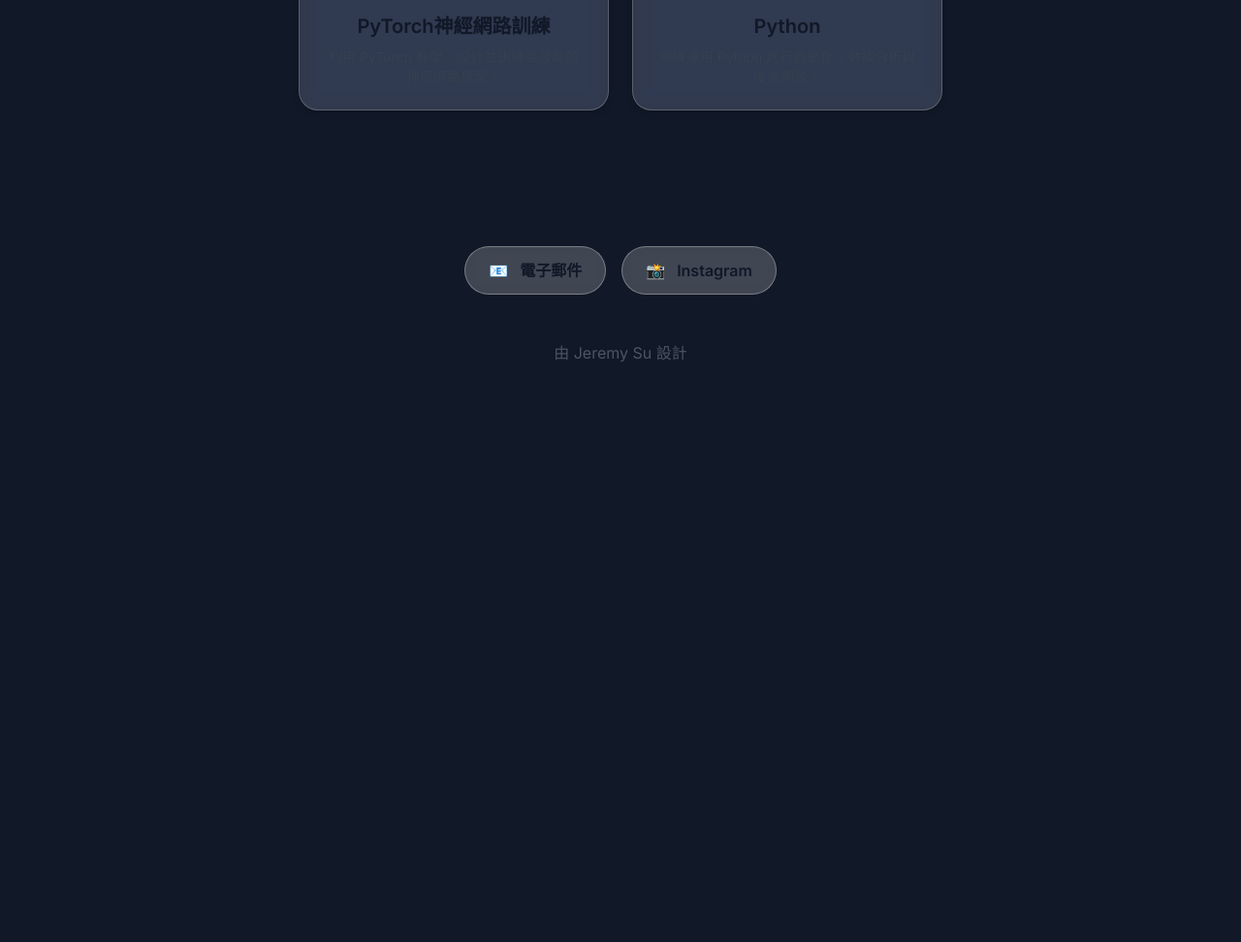
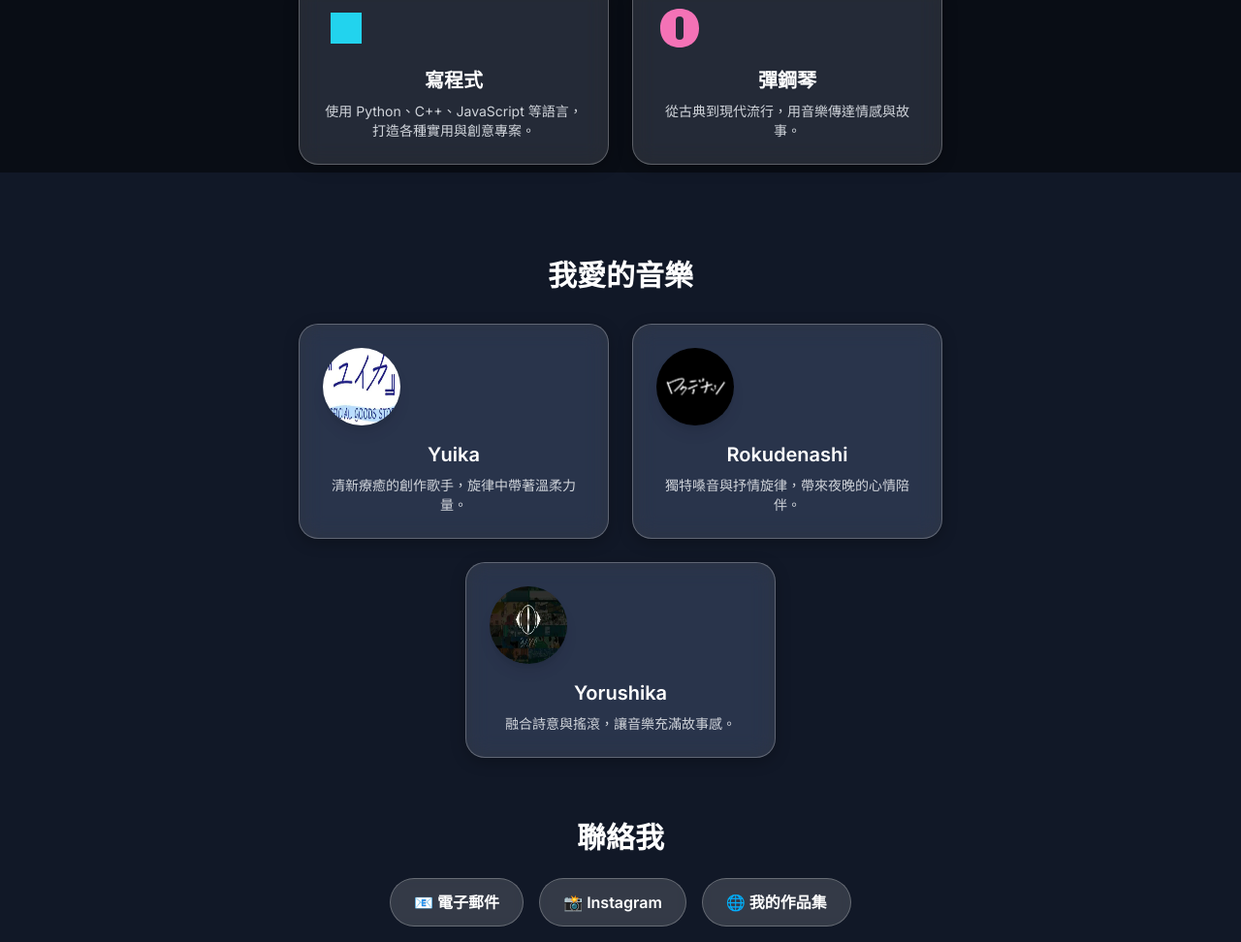
Before and after one commit to JeremySu0818/jeremysu0818.github.io, a plain HTML site: page index.html in a window 1280 px wide. Shown: the part 622-1594 px from the top of the page at 97% size. Before the commit the page ends 1094 px from the top, so only its background shows below. Drawn offline with nearby package versions, Linux system fonts and the light colour scheme.

Commit message:
修改內容(新增音樂專區、修改專長)

```diff
--- a/index.html
+++ b/index.html
@@ -23,81 +23,72 @@
             color: #1A202C;
         }
 
+        .overlay {
+            background: rgba(0, 0, 0, 0.45);
+            position: fixed;
+            inset: 0;
+            z-index: -1;
+        }
+
         .glass-card {
-            backdrop-filter: blur(10px) saturate(180%);
-            -webkit-backdrop-filter: blur(10px) saturate(180%);
-            background-color: rgba(255, 255, 255, 0.15);
+            backdrop-filter: blur(12px) saturate(180%);
+            -webkit-backdrop-filter: blur(12px) saturate(180%);
+            background-color: rgba(255, 255, 255, 0.12);
             border-radius: 20px;
-            border: 1px solid rgba(255, 255, 255, 0.2);
-            box-shadow: 0 4px 6px rgba(0, 0, 0, 0.1),
-                0 1px 3px rgba(0, 0, 0, 0.08);
+            border: 1px solid rgba(255, 255, 255, 0.25);
+            box-shadow: 0 4px 15px rgba(0, 0, 0, 0.25);
             transition: transform 0.3s ease, box-shadow 0.3s ease;
         }
 
         .glass-card:hover {
             transform: translateY(-5px) scale(1.02);
-            box-shadow: 0 10px 15px rgba(0, 0, 0, 0.2),
-                0 4px 6px rgba(0, 0, 0, 0.1);
+            box-shadow: 0 12px 25px rgba(0, 0, 0, 0.35);
         }
 
         .glass-button {
             backdrop-filter: blur(5px);
             -webkit-backdrop-filter: blur(5px);
-            background-color: rgba(255, 255, 255, 0.2);
+            background-color: rgba(255, 255, 255, 0.15);
             border-radius: 9999px;
-            border: 1px solid rgba(255, 255, 255, 0.3);
+            border: 1px solid rgba(255, 255, 255, 0.25);
             transition: background-color 0.3s ease, transform 0.2s ease;
-            color: #1A202C;
+            color: #fff;
         }
 
         .glass-button:hover {
-            background-color: rgba(255, 255, 255, 0.4);
+            background-color: rgba(255, 255, 255, 0.35);
             transform: translateY(-2px);
         }
 
-        /* Responsive font sizes */
         .title-text {
-            font-size: 2.5rem;
+            font-size: 2.8rem;
         }
 
         @media (min-width: 768px) {
             .title-text {
-                font-size: 4rem;
+                font-size: 4.5rem;
             }
         }
 
-        /* Custom scrollbar styling */
         body {
             scrollbar-width: thin;
-            /* For Firefox */
             scrollbar-color: rgba(255, 255, 255, 0.3) transparent;
-            /* For Firefox */
         }
 
-        /* Hide default scrollbar for WebKit browsers */
         ::-webkit-scrollbar {
             width: 10px;
         }
 
-        ::-webkit-scrollbar-track {
-            background: transparent;
-            margin: 10px 0;
-        }
-
         ::-webkit-scrollbar-thumb {
-            background-color: rgba(255, 255, 255, 0.2);
+            background-color: rgba(255, 255, 255, 0.3);
             border-radius: 20px;
-            border: 1px solid rgba(255, 255, 255, 0.3);
-            backdrop-filter: blur(5px);
-            -webkit-backdrop-filter: blur(5px);
-            transition: background-color 0.3s ease;
+            border: 1px solid rgba(255, 255, 255, 0.4);
         }
 
         ::-webkit-scrollbar-thumb:hover {
-            background-color: rgba(255, 255, 255, 0.4);
+            background-color: rgba(255, 255, 255, 0.5);
         }
 
-        /* Ensure content is scrollable */
         .custom-scrollbar {
             min-height: 100vh;
             overflow-y: auto;
@@ -105,58 +96,89 @@
     </style>
 </head>
 
-<body class="bg-gray-900">
+<body class="bg-gray-900 text-white">
+    <div class="overlay"></div>
     <div class="custom-scrollbar container mx-auto p-6 md:p-12 lg:p-24 flex flex-col items-center justify-center">
         <header class="w-full text-center max-w-lg lg:max-w-4xl">
             <div class="glass-card p-6 md:p-12 lg:p-16 mb-12">
                 <h1
-                    class="title-text font-bold text-transparent bg-clip-text bg-gradient-to-r from-teal-600 via-cyan-700 to-sky-800 mb-2">
-                    Jeremy
+                    class="title-text font-bold text-transparent bg-clip-text bg-gradient-to-r from-cyan-400 via-blue-500 to-purple-600 mb-4">
+                    Jeremy Su
                 </h1>
-                <p class="text-base md:text-lg lg:text-xl text-gray-800">
-                    你好！我是 Jeremy:D。
-                </p>
+                <p class="text-base md:text-lg lg:text-xl text-gray-200">
+                    AI × Coding × Design<br>你好！我是 Jeremy (｡>﹏<｡) ✧ </p>
             </div>
         </header>
+
         <main class="w-full text-center max-w-lg lg:max-w-4xl">
+            <!-- 專長區塊 -->
             <section class="mt-12 md:mt-16 lg:mt-20">
-                <h2 class="text-2xl md:text-3xl font-bold text-gray-900 mb-6">我的專長</h2>
+                <h2 class="text-2xl md:text-3xl font-bold text-white mb-8">我的專長</h2>
                 <div class="flex flex-wrap justify-center gap-6">
                     <div class="glass-card p-6 flex-grow flex-col items-center text-center max-w-xs">
-                        <svg class="w-12 h-12 text-blue-600 mb-4" fill="currentColor" viewBox="0 0 24 24">
-                            <path
-                                d="M12 2C6.48 2 2 6.48 2 12s4.48 10 10 10 10-4.48 10-10S17.52 2 12 2zm0 18c-4.41 0-8-3.59-8-8s3.59-8 8-8 8 3.59 8 8-3.59 8-8 8zm-1-13h2v6h-2zm0 8h2v2h-2z" />
+                        <svg class="w-12 h-12 text-cyan-400 mb-4" fill="currentColor" viewBox="0 0 24 24">
+                            <path d="M4 4h16v16H4z" />
                         </svg>
-                        <h3 class="text-lg md:text-xl font-semibold mb-2 text-gray-900">
-                            PyTorch神經網路訓練
+                        <h3 class="text-lg md:text-xl font-semibold mb-2 text-white">
+                            寫程式
                         </h3>
-                        <p class="text-sm text-gray-700">利用 PyTorch 框架，設計並訓練高效能的神經網路模型。</p>
+                        <p class="text-sm text-gray-300">使用 Python、C++、JavaScript 等語言，打造各種實用與創意專案。</p>
                     </div>
                     <div class="glass-card p-6 flex-grow flex-col items-center text-center max-w-xs">
-                        <svg class="w-12 h-12 text-pink-600 mb-4" fill="currentColor" viewBox="0 0 24 24">
+                        <svg class="w-12 h-12 text-pink-400 mb-4" fill="currentColor" viewBox="0 0 24 24">
                             <path
-                                d="M12 2.001c-5.514 0-10 4.486-10 10s4.486 10 10 10 10-4.486 10-10-4.486-10-10-10zM12 20.001c-4.411 0-8-3.589-8-8s3.589-8 8-8 8 3.589 8 8-3.589 8-8 8zm-2-12h4v6h-4zm0 8h4v2h-4z" />
+                                d="M12 2C7 2 2 5 2 12s5 10 10 10 10-3 10-10S17 2 12 2zm0 4a2 2 0 0 1 2 2v8a2 2 0 0 1-4 0V8a2 2 0 0 1 2-2z" />
                         </svg>
-                        <h3 class="text-lg md:text-xl font-semibold mb-2 text-gray-900">Python</h3>
-                        <p class="text-sm text-gray-700">熟練運用 Python 進行自動化、數據分析與後端開發。</p>
+                        <h3 class="text-lg md:text-xl font-semibold mb-2 text-white">彈鋼琴</h3>
+                        <p class="text-sm text-gray-300">從古典到現代流行，用音樂傳達情感與故事。</p>
+                    </div>
+                </div>
+            </section>
+
+            <!-- 音樂專區 -->
+            <section class="mt-16 md:mt-20 lg:mt-24">
+                <h2 class="text-2xl md:text-3xl font-bold text-white mb-8">我愛的音樂</h2>
+                <div class="flex flex-wrap justify-center gap-6">
+                    <div class="glass-card p-6 flex-grow flex-col items-center text-center max-w-xs">
+                        <img src="/static/images/yuika.jpg" alt="Yuika" class="w-20 h-20 rounded-full mb-4 shadow-lg">
+                        <h3 class="text-lg md:text-xl font-semibold mb-2 text-white">Yuika</h3>
+                        <p class="text-sm text-gray-300">清新療癒的創作歌手，旋律中帶著溫柔力量。</p>
+                    </div>
+                    <div class="glass-card p-6 flex-grow flex-col items-center text-center max-w-xs">
+                        <img src="/static/images/rokudenashi.jpg" alt="Rokudenashi"
+                            class="w-20 h-20 rounded-full mb-4 shadow-lg">
+                        <h3 class="text-lg md:text-xl font-semibold mb-2 text-white">Rokudenashi</h3>
+                        <p class="text-sm text-gray-300">獨特嗓音與抒情旋律，帶來夜晚的心情陪伴。</p>
+                    </div>
+                    <div class="glass-card p-6 flex-grow flex-col items-center text-center max-w-xs">
+                        <img src="/static/images/yorushika.jpg" alt="Yorushika"
+                            class="w-20 h-20 rounded-full mb-4 shadow-lg">
+                        <h3 class="text-lg md:text-xl font-semibold mb-2 text-white">Yorushika</h3>
+                        <p class="text-sm text-gray-300">融合詩意與搖滾，讓音樂充滿故事感。</p>
                     </div>
                 </div>
             </section>
         </main>
-        <footer class="w-full text-center max-w-lg lg:max-w-4xl mt-12 md:mt-16 lg:mt-20">
-            <h2 class="text-2xl md:text-3xl font-bold text-gray-900 mb-6">聯絡我</h2>
+
+        <!-- footer -->
+        <footer class="w-full text-center max-w-lg lg:max-w-4xl mt-16">
+            <h2 class="text-2xl md:text-3xl font-bold text-white mb-6">聯絡我</h2>
             <div class="flex flex-col sm:flex-row justify-center items-center gap-4">
                 <a href="mailto:xinghong.su0818@gmail.com"
-                    class="glass-button px-6 py-3 text-sm md:text-base font-semibold text-gray-900 transition-all duration-300 hover:scale-105">
-                    <span class="inline-block mr-2">📧</span> 電子郵件
+                    class="glass-button px-6 py-3 text-sm md:text-base font-semibold transition-all duration-300 hover:scale-105">
+                    📧 電子郵件
                 </a>
                 <a href="https://www.instagram.com/jere.my0818" target="_blank"
-                    class="glass-button px-6 py-3 text-sm md:text-base font-semibold text-gray-900 transition-all duration-300 hover:scale-105">
-                    <span class="inline-block mr-2">📸</span> Instagram
+                    class="glass-button px-6 py-3 text-sm md:text-base font-semibold transition-all duration-300 hover:scale-105">
+                    📸 Instagram
+                </a>
+                <a href="https://github.com/JeremySu0818" target="_blank"
+                    class="glass-button px-6 py-3 text-sm md:text-base font-semibold transition-all duration-300 hover:scale-105">
+                    🌐 我的作品集
                 </a>
             </div>
-            <p class="text-sm md:text-base text-gray-600 mt-12">
-                由 Jeremy Su 設計
+            <p class="text-sm md:text-base text-gray-400 mt-12">
+                由 Jeremy Su 設計 ✧ Liquid Glass 風格
             </p>
         </footer>
     </div>
```
Also changed, not shown: static/images/rokudenashi.jpg (added), static/images/yorushika.jpg (added), static/images/yuika.jpg (added).
